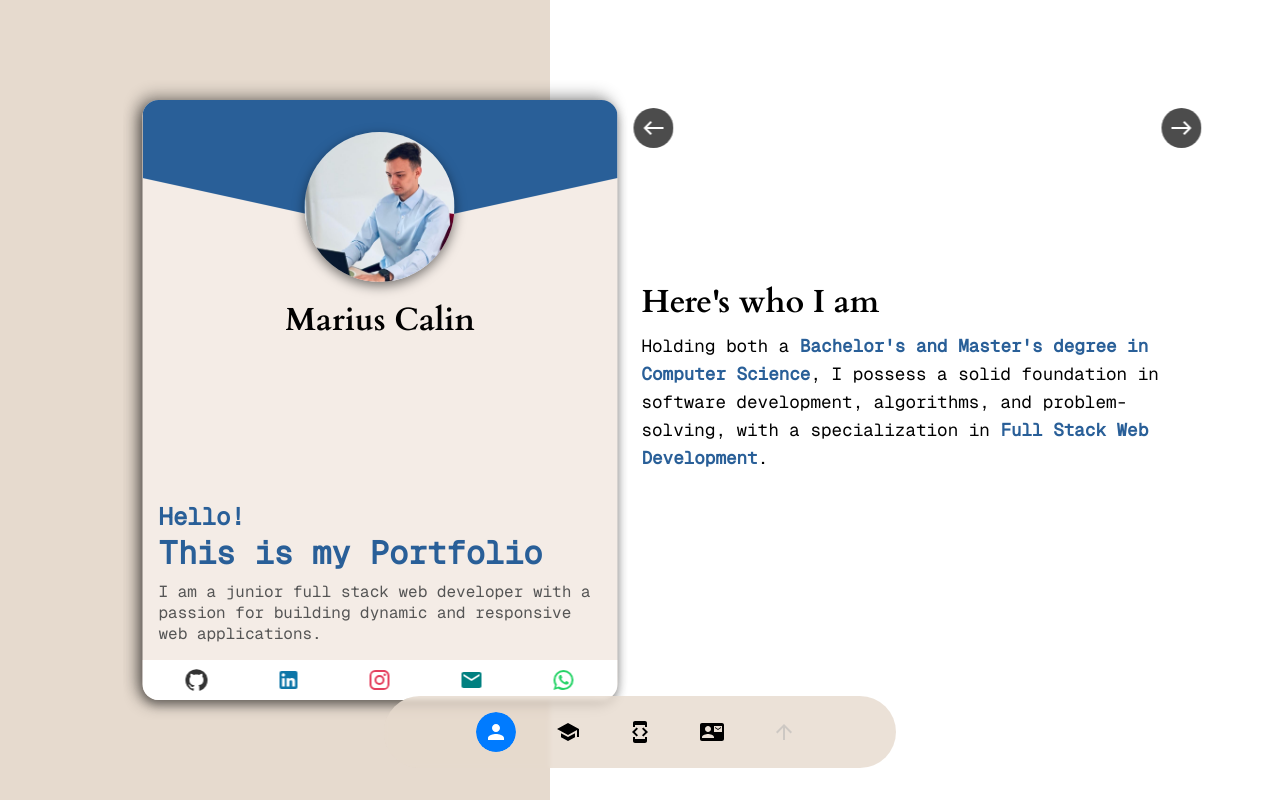
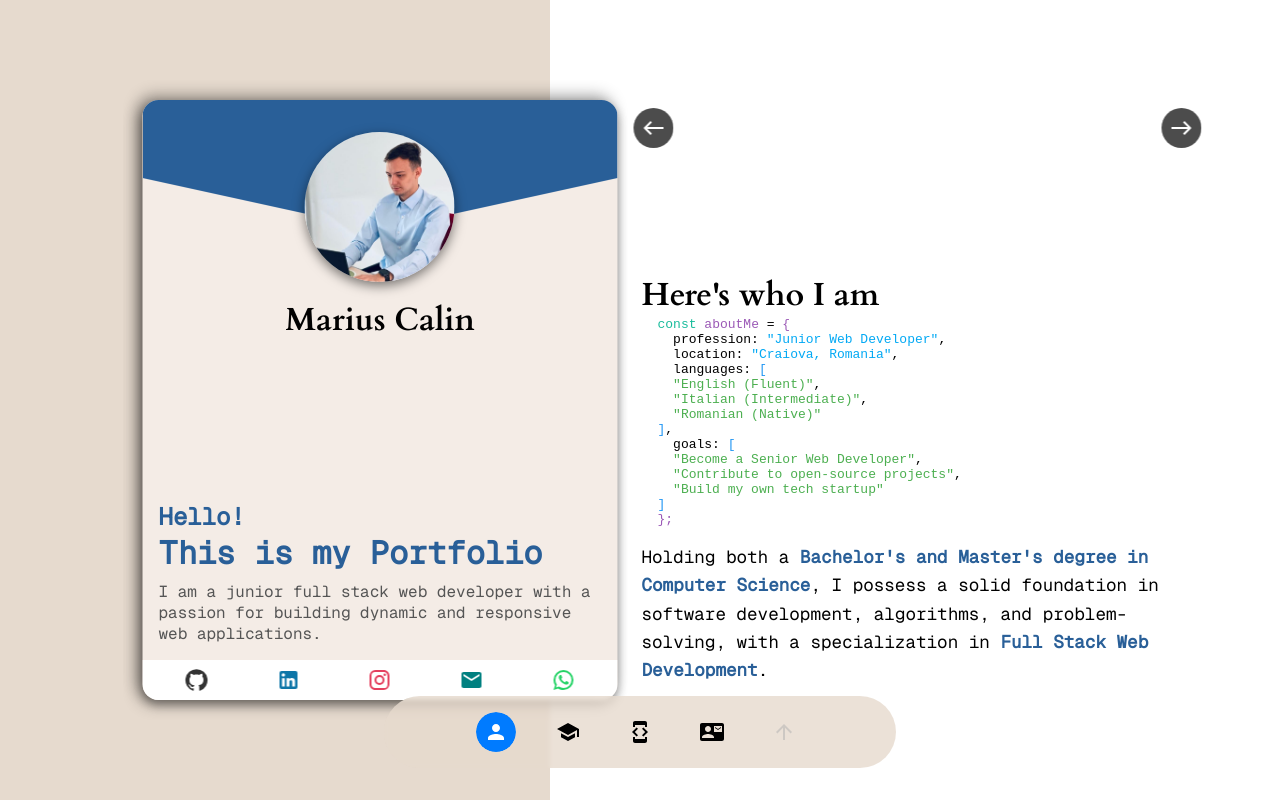
Before and after one commit to mariusalx06/PersonalWebsite, a Next.js app: page / in a window 1280 px wide. Built offline with nearby package versions, Linux system fonts and the light colour scheme.

Commit message:
complete WelcomeContainer

```diff
--- a/app/components/About/InfoSection/InfoSection.jsx
+++ b/app/components/About/InfoSection/InfoSection.jsx
@@ -1,7 +1,55 @@
 import styles from "./InfoSection.module.css";
+
+const aboutMe = {
+  profession: "Junior Web Developer",
+  location: "Craiova, Romania",
+  languages: [
+    "English (Fluent)",
+    "Italian (Intermediate)",
+    "Romanian (Native)",
+  ],
+  goals: [
+    "Become a Senior Web Developer",
+    "Contribute to open-source projects",
+    "Build my own tech startup",
+  ],
+};
+
 export default function InfoSection() {
+  const formatJson = (obj) => {
+    return JSON.stringify(obj, null, 2)
+      .replace(/const/g, `<span class="${styles.keyword}">const</span>`) // Color `const`
+      .replace(/aboutMe/g, `<span class="${styles.variable}">aboutMe</span>`) // Color `aboutMe`
+      .replace(/{/g, `<span class="${styles.brace}">{</span>`) // Color `{`
+      .replace(/}/g, `<span class="${styles.brace}">}</span>`) // Color `}`
+      .replace(/"([^"]+)"/g, `<span class="${styles.string}">"$1"</span>`) // Color string values
+      .replace(/\[/g, `<span class="${styles.array}">[</span>`) // Color array brackets
+      .replace(/\]/g, `<span class="${styles.array}">]</span>`); // Color array brackets
+  };
+
   return (
     <section className={styles.info}>
+      <pre className={styles.codeBlock}>
+        <code
+          dangerouslySetInnerHTML={{
+            __html: `<span class="${
+              styles.keyword
+            }">const</span> <span class="${
+              styles.variable
+            }">aboutMe</span> = <span class="${
+              styles.brace
+            }">{</span>\n  profession: <span class="${styles.lightBlue}">"${
+              aboutMe.profession
+            }"</span>,\n  location: <span class="${styles.lightBlue}">"${
+              aboutMe.location
+            }"</span>,\n  languages: ${formatJson(
+              aboutMe.languages
+            )},\n  goals: ${formatJson(aboutMe.goals)}\n<span class="${
+              styles.brace
+            }">};</span>`,
+          }}
+        />
+      </pre>
       <div className={styles.about}>
         <p>
           Holding both a{" "}
--- a/app/components/About/InfoSection/InfoSection.module.css
+++ b/app/components/About/InfoSection/InfoSection.module.css
@@ -1,6 +1,6 @@
 .info {
   border-radius: 0.5rem;
-  margin-bottom: 3rem;
+  margin-bottom: 1rem;
 }
 
 .about {
@@ -11,13 +11,52 @@
   font-size: 1.1rem;
   line-height: 1.6;
 }
+
 .highlight {
   font-weight: bold;
   color: #295f98;
+}
+
+.codeBlock {
+  padding: 1rem;
+  padding-top: 0;
+  white-space: pre-wrap;
+}
+
+.key {
+  color: #f39c12;
+}
+
+.string {
+  color: #4caf50;
+}
+
+.array {
+  color: #2196f3;
+}
+
+.variable {
+  color: #9b59b6;
+}
+
+.keyword {
+  color: #1abc9c;
+}
+
+.brace {
+  color: #9b59b6;
+}
+
+.lightBlue {
+  color: #03a9f4;
 }
 
 @media (max-width: 768px) {
   .info {
     border-radius: 0;
   }
+  .about {
+    padding: 1rem;
+    background-color: #f4ece6;
+  }
 }
--- a/app/components/Container/WelcomeContainer/WelcomeContainer.module.css
+++ b/app/components/Container/WelcomeContainer/WelcomeContainer.module.css
@@ -1,22 +1,26 @@
 .welcomeContainer {
   display: flex;
   flex-direction: column;
-  justify-content: center;
+  justify-content: flex-end;
   align-items: flex-start;
   height: 100%;
   padding: 1.5rem;
   box-sizing: border-box;
+  padding-bottom: 0;
 }
 
 .header h2 {
   font-size: 2rem;
   font-weight: bold;
-  margin-bottom: 0.5rem;
 }
 
 @media (max-width: 768px) {
   .welcomeContainer {
     height: auto;
+    padding: 0;
     padding-bottom: 1rem;
   }
+  .header h2 {
+    padding: 1rem;
+  }
 }
--- a/app/page.js
+++ b/app/page.js
@@ -1,7 +1,8 @@
 "use client";
 
-import { useContext, useEffect, useState } from "react";
+import { useContext, useState } from "react";
 import { PageContext } from "./context/pageContext";
+import { motion, AnimatePresence } from "framer-motion";
 
 import styles from "./page.module.css";
 
@@ -15,14 +16,42 @@ export default function Home() {
   const { currentPage, isMobileDevice, goToNextPage, goToPreviousPage } =
     useContext(PageContext);
 
+  const [animationDirection, setAnimationDirection] = useState("display");
+
+  const handleNextPage = () => {
+    setAnimationDirection("enter");
+    goToNextPage();
+  };
+
+  const handlePreviousPage = () => {
+    setAnimationDirection("exit");
+    goToPreviousPage();
+  };
+
+  const slideInVariants = {
+    enter: {
+      x: "100%",
+      opacity: 0,
+      transition: { duration: 0.5 },
+    },
+    exit: {
+      x: "-100%",
+      opacity: 0,
+      transition: { duration: 0.5 },
+    },
+    display: {
+      x: 0,
+      opacity: 1,
+      transition: { duration: 1 },
+    },
+  };
+
   return (
     <>
       {isMobileDevice ? (
-        // On mobile, display all sections stacked
         <>
           <WelcomeContainer />
           <AboutContainer />
-
           <section className={styles.studiesContainer}>Studies Section</section>
           <section className={styles.projectsContainer}>
             Projects Section
@@ -30,8 +59,16 @@ export default function Home() {
           <section className={styles.contactContainer}>Contact Section</section>
         </>
       ) : (
-        // On desktop, show one section at a time and provide navigation buttons
         <>
+          <AnimatePresence initial={false} mode="wait">
+            <motion.div
+              className={styles.pageContainer}
+              key={currentPage}
+              initial={animationDirection === "enter" ? "enter" : "exit"}
+              animate="display"
+              exit="exit"
+              variants={slideInVariants}
+            >
               {currentPage === 0 && <WelcomeContainer />}
               {currentPage === 1 && <AboutContainer />}
               {currentPage === 2 && (
@@ -49,12 +86,14 @@ export default function Home() {
                   Contact Section
                 </section>
               )}
+            </motion.div>
+          </AnimatePresence>
 
           <div className={styles.navigationButtons}>
-            <button onClick={goToPreviousPage} className={styles.navButton}>
+            <button onClick={handlePreviousPage} className={styles.navButton}>
               <WestIcon />
             </button>
-            <button onClick={goToNextPage} className={styles.navButton}>
+            <button onClick={handleNextPage} className={styles.navButton}>
               <EastIcon />
             </button>
           </div>
--- a/app/page.module.css
+++ b/app/page.module.css
@@ -1,10 +1,11 @@
 .navigationButtons {
   position: absolute;
+  display: flex;
+  justify-content: space-between;
   top: 0.5rem;
   left: 0;
   right: 0;
-  display: flex;
-  justify-content: space-between;
+
   z-index: 10;
 }
 
@@ -21,6 +22,10 @@
   border-radius: 50%;
 }
 
+.pageContainer {
+  height: 100%;
+}
+
 @media (max-width: 768px) {
   .container {
     padding: 0;
```
Lines whose indentation alone changed are shown as unchanged.
